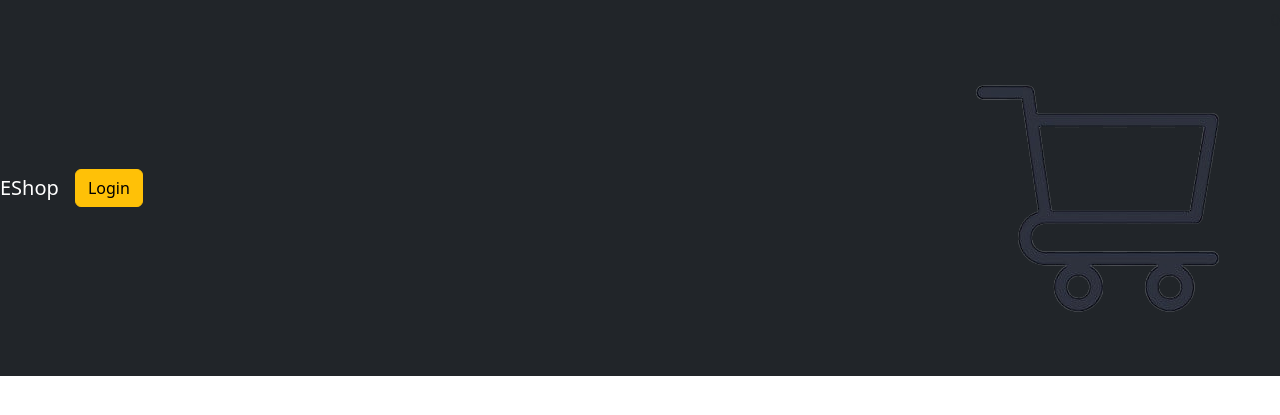
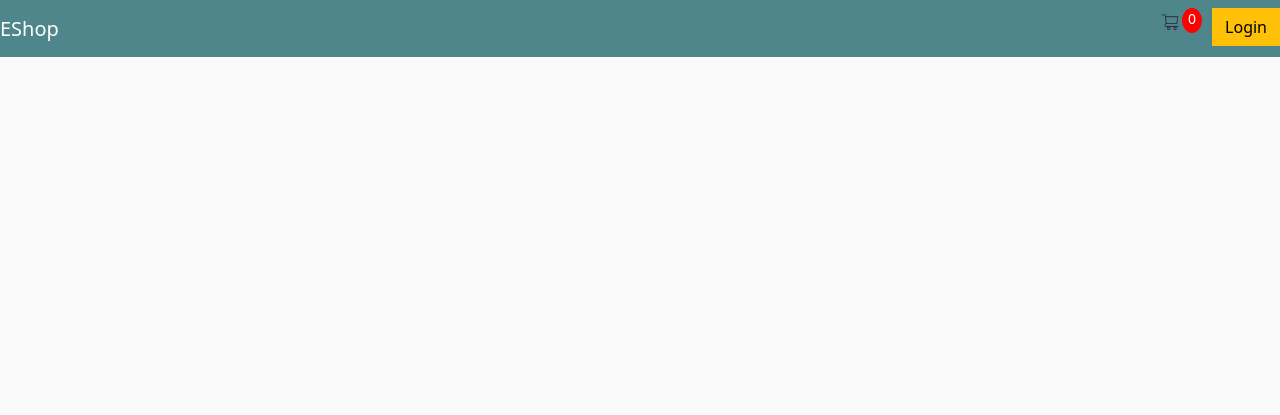
Before and after one commit to Vandriadis/eshop, a Django app: template store/templates/store/main.html in a window 1280 px wide. Shown: the top 415 px of the page. Run offline with Django 3.2, Linux system fonts and the light colour scheme; the template is opened without the code that fills it, so the values that code supplies are empty; parts of the project's set-up code (start-up, migrations or seed data) failed here and were passed over.

Commit message:
Style fundamental

```diff
--- a/static/css/main.css
+++ b/static/css/main.css
@@ -0,0 +1,99 @@
+body{
+	background-color: hsl(0, 0%, 98%);
+}
+
+h1,h2,h3,h4,h5,h6{
+	color:hsl(0, 0%, 30%);
+}
+
+.box-element{
+	box-shadow:hsl(0, 0%, 80%) 0 0 16px;
+	background-color: #fff;
+	border-radius: 4px;
+	padding: 10px;
+}
+
+.thumbnail{
+	width: 100%;
+	height: 200px;
+	-webkit-box-shadow: -1px -3px 5px -2px rgba(214,214,214,1);
+    -moz-box-shadow: -1px -3px 5px -2px rgba(214,214,214,1);
+    box-shadow: -1px -3px 5px -2px rgba(214,214,214,1);
+}
+
+.product{
+	border-radius: 0 0 4px 4px;
+}
+
+.bg-dark{
+	background-color: #4f868c!important;
+}
+
+#cart-icon{
+	width:25px;
+	display: inline-block;
+	margin-left: 15px;
+}
+
+#cart-total{
+	display: block;
+	text-align: center;
+	color:#fff;
+	background-color: red;
+	width: 20px;
+	height: 25px;
+	border-radius: 50%;
+	font-size: 14px;
+}
+
+.col-lg-4, .col-lg-6, .col-lg-8, .col-lg-12{
+	margin-top: 10px;
+}
+
+.btn{
+	border-radius: 0;
+}
+
+.row-image{
+	width: 100px;
+}
+
+.form-field{
+	width:250px;
+	display: inline-block;
+	padding: 5px;
+}
+
+.cart-row{
+	display: flex;
+    align-items: flex-stretch;
+    padding-bottom: 10px;
+    margin-bottom: 10px;
+    border-bottom: 1px solid #ececec;
+
+}
+
+.quantity{
+	display: inline-block;
+	font-weight: 700;
+	padding-right:10px;
+
+
+}
+
+.chg-quantity{
+	width: 12px;
+	cursor: pointer;
+	display: block;
+	margin-top: 5px;
+	transition:.1s;
+}
+
+.chg-quantity:hover{
+	opacity: .6;
+}
+
+
+.hidden{
+	display: none!important;
+}
--- a/store/templates/store/main.html
+++ b/store/templates/store/main.html
@@ -22,12 +22,7 @@
             <span class="navbar-toggler-icon"></span>
         </button>
 
-        <div class="collapse navbar-collapse justify-content-between" id="navbarSupportedContent">
-            <ul class="navbar-nav">
-                <li class="nav-item">
-                    <a href="#" class="btn btn-warning">Login</a>
-                </li>
-            </ul>
+        <div class="collapse navbar-collapse justify-content-end" id="navbarSupportedContent">
             <ul class="navbar-nav">
                 <li class="nav-item">
                     <a href="{% url 'cart' %}">
@@ -37,9 +32,13 @@
                 <li class="nav-item">
                     <p id="cart-total">0</p>
                 </li>
+                <li class="nav-item", style="margin-left: 10px">
+                    <a href="#" class="btn btn-warning">Login</a>
+                </li>
             </ul>
         </div>
     </nav>
+
 
 
 
```
